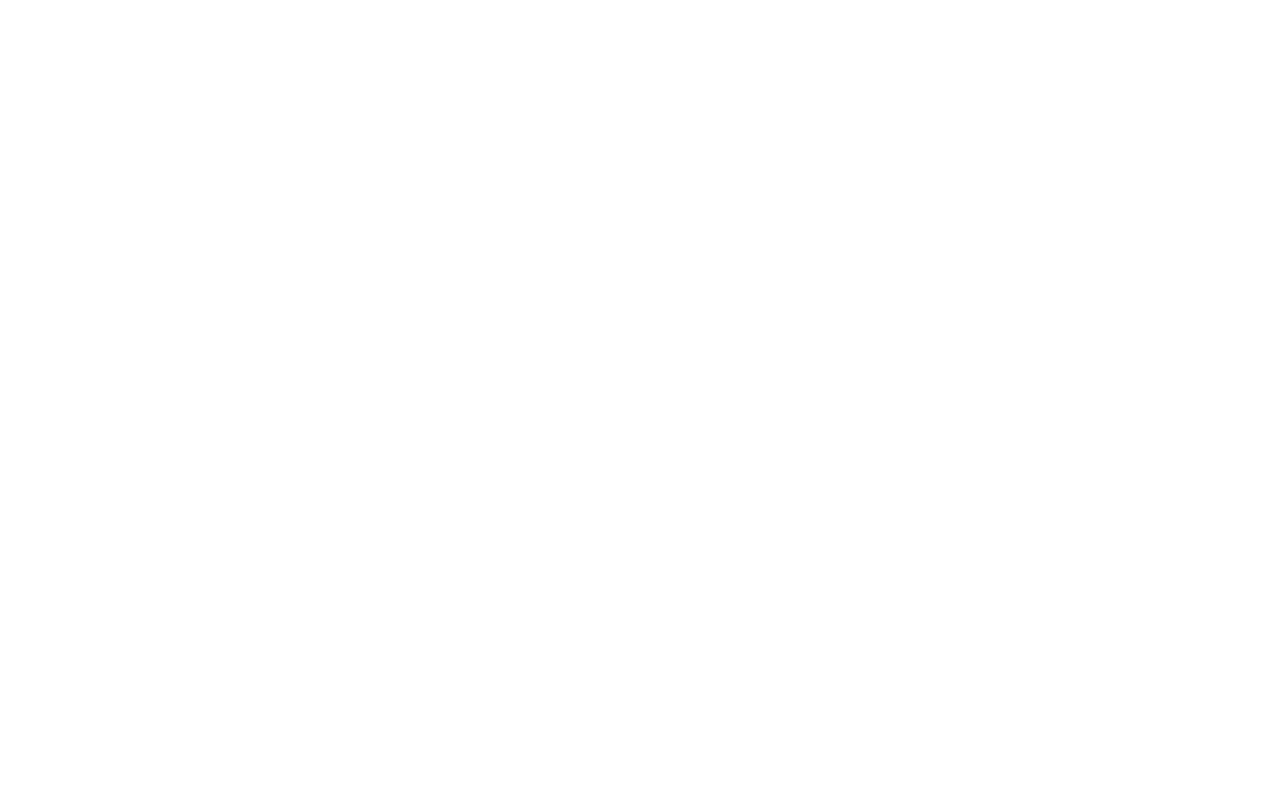
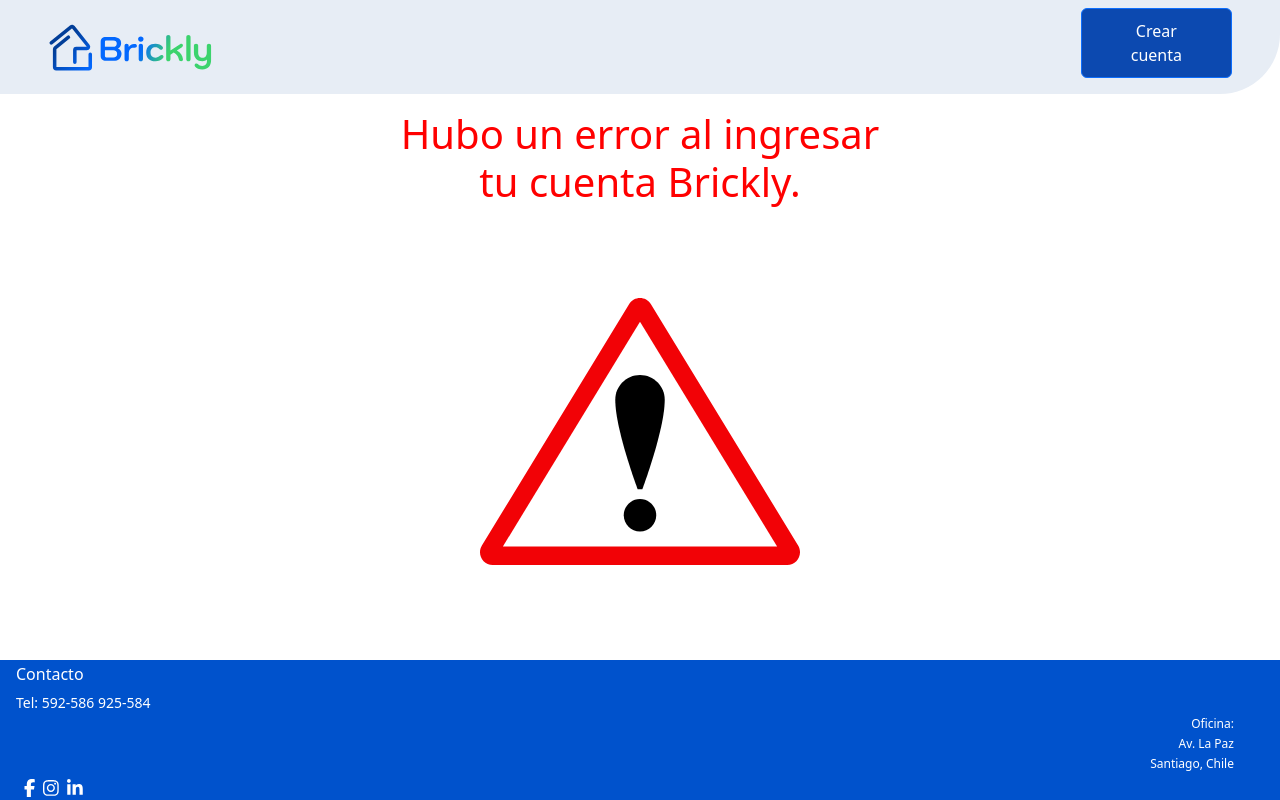
Before and after one commit to No-Country-simulation/c21-14-m-csharp-react, a React (Vite) app in the folder frontend/: page /ErrorLogin in a window 1280 px wide. Before the commit this address had no page. Built offline with nearby package versions, Linux system fonts and the light colour scheme.

Commit message:
componente ErrorLogin Agregado y terminado

```diff
--- a/frontend/src/App.jsx
+++ b/frontend/src/App.jsx
@@ -8,6 +8,7 @@ import { Portfolio } from './Components/Portfolio/Portfolio.jsx';
 import { UserHome } from './Components/UserHome/UserHome.jsx';
 /*import {Tarjeta} from './Components/Tarjeta/Tarjeta.jsx';*/
 import React from 'react';
+import { ErrorLogin } from './Components/ErrorLogin/ErrorLogin.jsx';
 
 function App() {
 /*
@@ -45,6 +46,7 @@ function App() {
             <Route path='/Portfolio' element={<Portfolio />} />
             <Route path='/PropertyDetail' element={<PropertyDetail />} />
             <Route path='/UserHome' element={<UserHome />} />
+            <Route path='/ErrorLogin' element={<ErrorLogin />} />
 
           </Routes>
         </Router>
--- /dev/null
+++ b/frontend/src/Components/ErrorLogin/ErrorLogin.css
@@ -0,0 +1,19 @@
+.errorLogin{
+
+
+    display: flex;
+    align-items: center;
+    justify-content: center;
+    padding-top: 110px;
+}
+.errorLogin a{
+    font-size: 34px;
+}
+.errorLogin h1{
+    color: red;
+    text-align: center;
+    width: 500px;
+}
+.errorLogin img{
+    height: 340px;
+}
--- /dev/null
+++ b/frontend/src/Components/ErrorLogin/ErrorLogin.jsx
@@ -0,0 +1,21 @@
+import React from 'react'
+import { Navbar } from '../Navbar/Navbar';
+import { Footer } from '../Footer/Footer';
+import img from '../../assets/alert.svg'
+import './ErrorLogin.css'
+
+export const ErrorLogin = () => {
+  return (
+    <>
+    <Navbar login={"login"} size={"navbar-brand col-2"} />
+        <div className='d-flex flex-column justify-content-center align-content-center gap-5 errorLogin'>
+            <h1>Hubo un error al ingresar tu cuenta Brickly. </h1>
+            <img className='w-25' src={img} alt="" />
+             <a className='d-block' href="/login">Reintentar</a>
+
+        </div>
+    <Footer style={{ position: 'fixed', bottom: '0', padding: "0px 16px", height: "140px" }} />
+    </>
+
+  )
+}
--- a/frontend/src/Components/Login/Login.jsx
+++ b/frontend/src/Components/Login/Login.jsx
@@ -5,6 +5,7 @@ import { Navbar } from '../Navbar/Navbar';
 import { Footer } from '../Footer/Footer';
 import AsideLeft from '../AsideLeft/AsideLeft ';
 import { Portfolio } from '../Portfolio/Portfolio';
+import { ErrorLogin } from '../ErrorLogin/ErrorLogin';
 
 
 export const Login = () => {
@@ -39,7 +40,7 @@ export const Login = () => {
         if(data.email == "admin@gmail.com") return navigate('/');
 
       } else {
-        setError('Correo o Clave estan mal!!!');
+       navigate('/ErrorLogin');
       }
     } catch (err) {
       setError('An error occurred: ' + err.message);
--- a/frontend/src/Components/SectionContact/SectionContact.jsx
+++ b/frontend/src/Components/SectionContact/SectionContact.jsx
@@ -104,7 +104,7 @@ export const SectionContact = () => {
           </div>
           <div style={{ width: "30%" }}>
             <label className="upload-file" htmlFor="file">
-              <span> Sube tu título de propiedad</span>{" "}
+              <span> Sube tu propuesta de propiedad</span>{" "}
               <svg
                 width="39"
                 height="39"
```
Also changed, not shown: frontend/src/assets/alert.svg (added).
